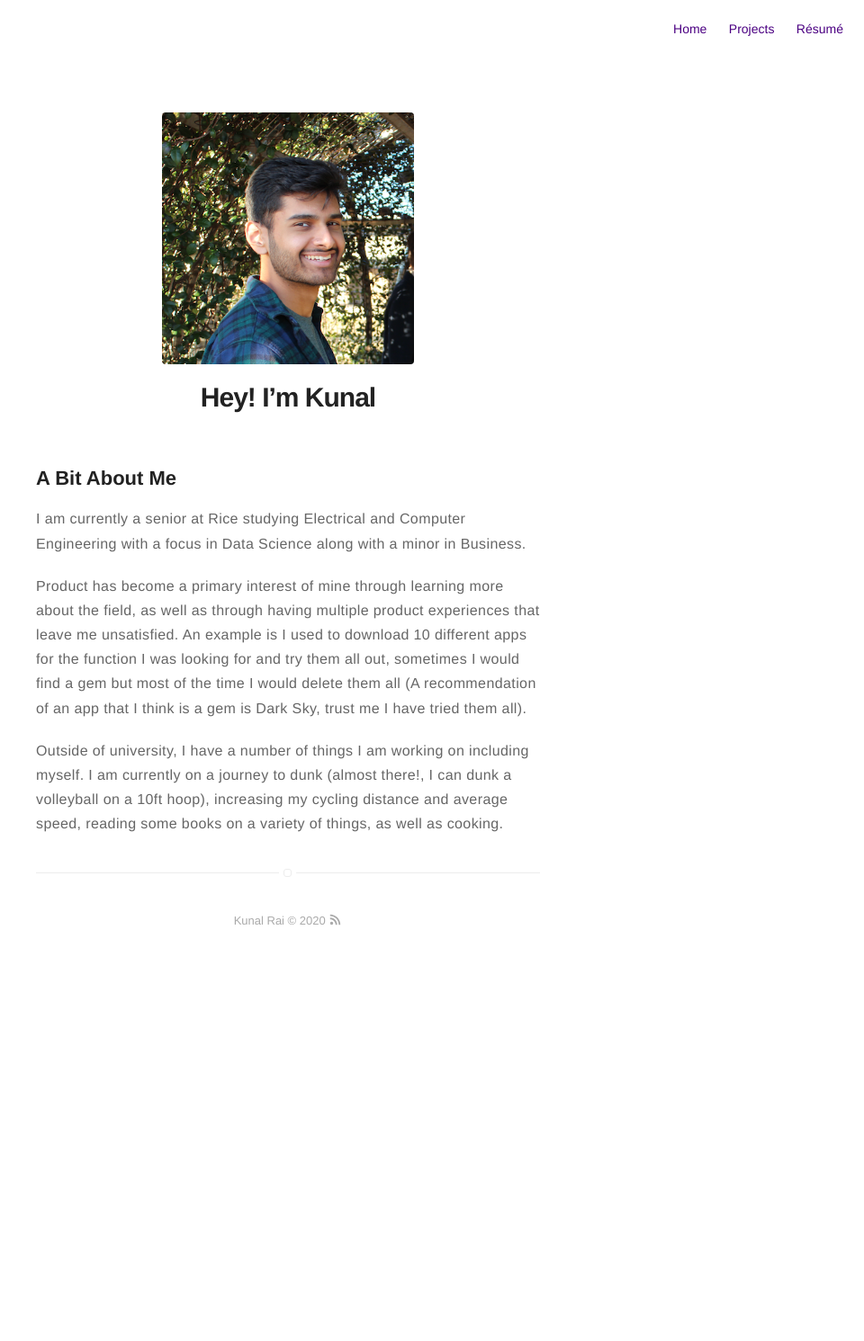
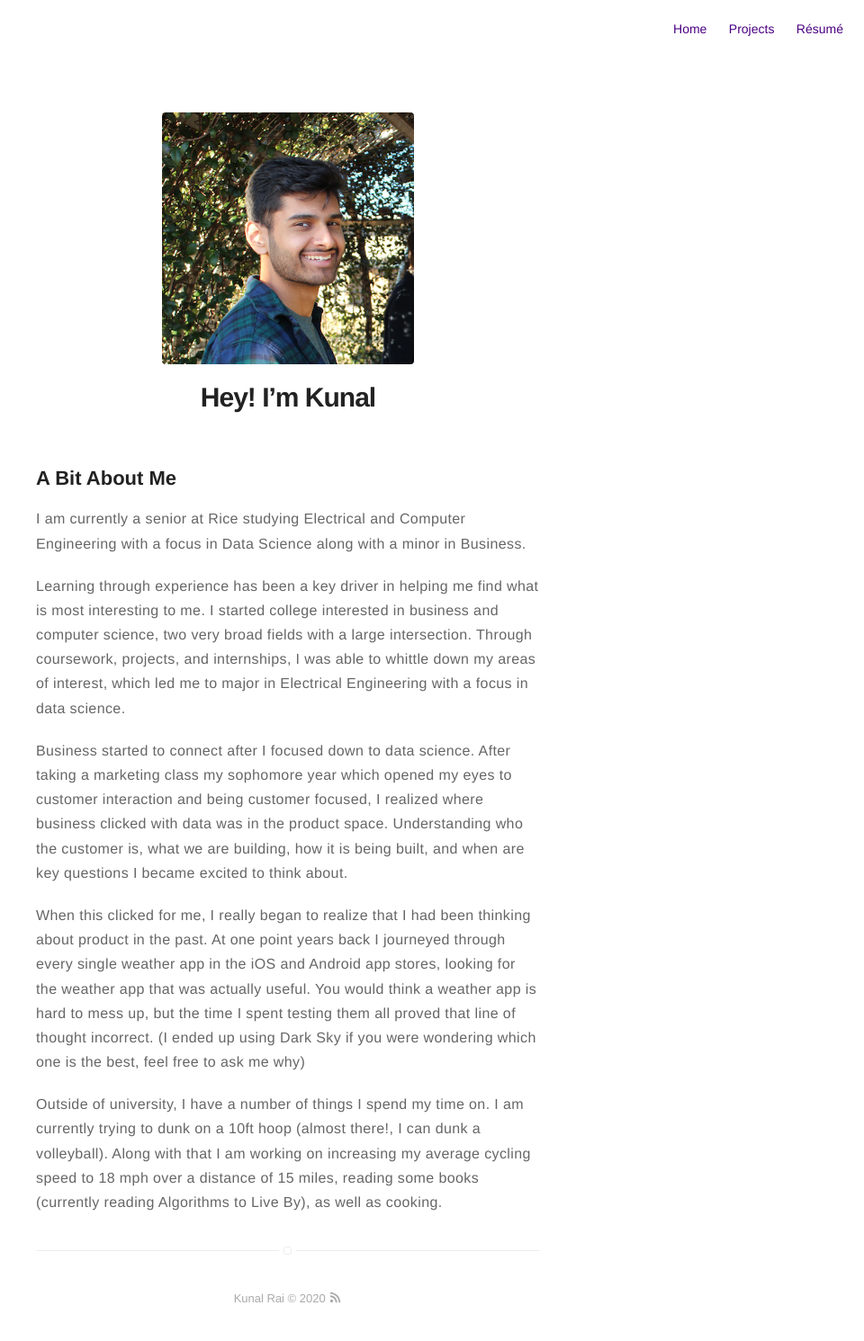
Before and after one commit to kunalrye/kunalrye.github.io, a Jekyll site: the page built from about.md, in a window 1280 px wide. Shown: the whole page at 90% size, without its empty margins (320-1280 px from the left). Built offline with Jekyll 4.4.1, drawn with Linux system fonts in a browser that asks for light colours; before the commit the page ends 1071 px from its top, so only the background shows below that.

Commit message:
updated readme

```diff
--- a/about.md
+++ b/about.md
@@ -9,5 +9,7 @@ layout: page
 ## A Bit About Me
 
 <p>I am currently a senior at Rice studying Electrical and Computer Engineering with a focus in Data Science along with a minor in Business.</p>
-<p>Product has become a primary interest of mine through learning more about the field, as well as through having multiple product experiences that leave me unsatisfied. An example is I used to download 10 different apps for the function I was looking for and try them all out, sometimes I would find a gem but most of the time I would delete them all (A recommendation of an app that I think is a gem is Dark Sky, trust me I have tried them all).<p>
-<p>Outside of university, I have a number of things I am working on including myself. I am currently on a journey to dunk (almost there!, I can dunk a volleyball on a 10ft hoop), increasing my cycling distance and average speed, reading some books on a variety of things, as well as cooking.<p>
+<p>Learning through experience has been a key driver in helping me find what is most interesting to me. I started college interested in business and computer science, two very broad fields with a large intersection. Through coursework, projects, and internships, I was able to whittle down my areas of interest, which led me to major in Electrical Engineering with a focus in data science.</p>
+<p>Business started to connect after I focused down to data science. After taking a marketing class my sophomore year which opened my eyes to customer interaction and being customer focused, I realized where business clicked with data was in the product space. Understanding who the customer is, what we are building, how it is being built, and when are key questions I became excited to think about.</p>
+<p>When this clicked for me, I really began to realize that I had been thinking about product in the past. At one point years back I journeyed through every single weather app in the iOS and Android app stores, looking for the weather app that was actually useful. You would think a weather app is hard to mess up, but the time I spent testing them all proved that line of thought incorrect. (I ended up using Dark Sky if you were wondering which one is the best, feel free to ask me why)</p>
+<p>Outside of university, I have a number of things I spend my time on. I am currently trying to dunk on a 10ft hoop (almost there!, I can dunk a volleyball). Along with that I am working on increasing my average cycling speed to 18 mph over a distance of 15 miles, reading some books (currently reading Algorithms to Live By), as well as cooking.<p>
```
